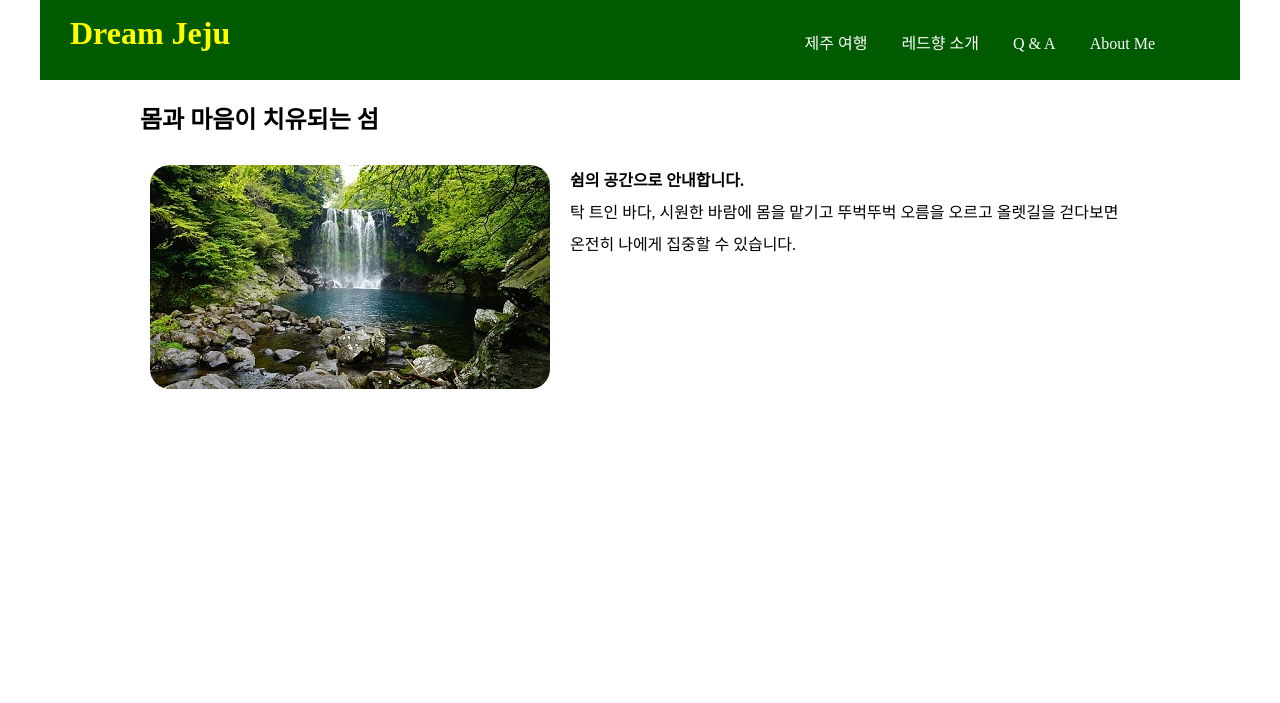
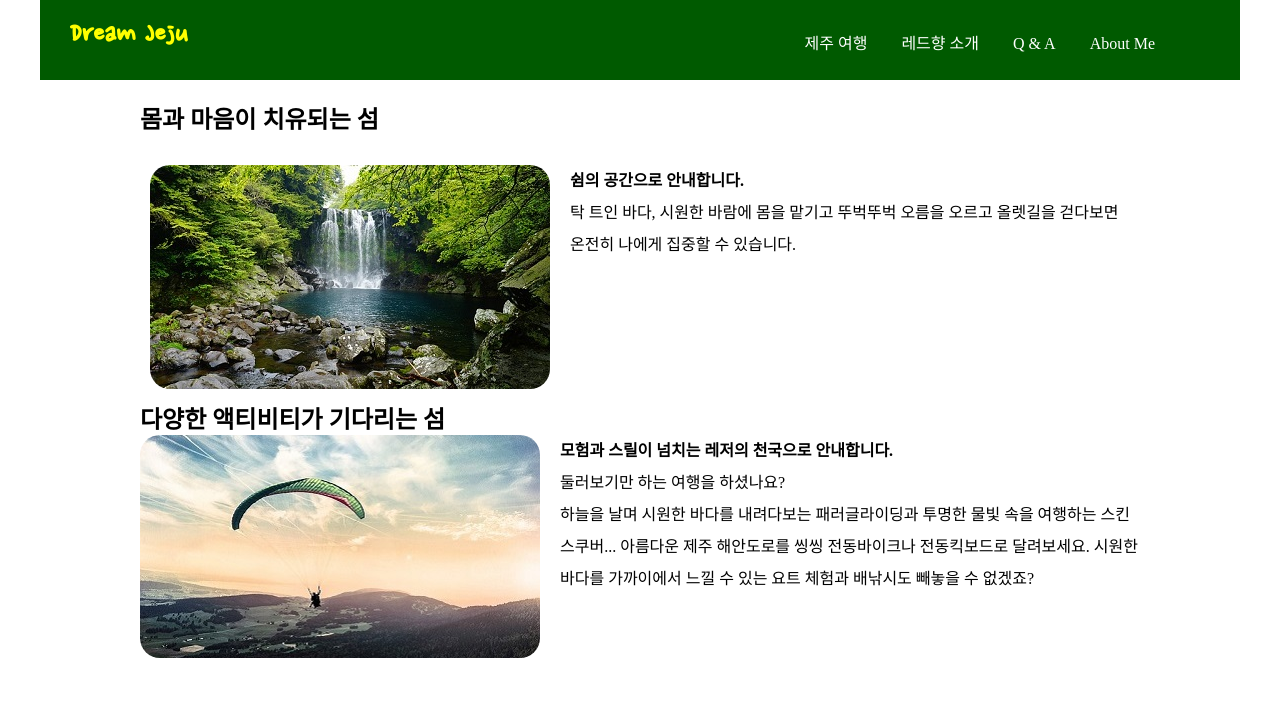
Before and after one commit to okskcctv/htmlworks, a plain HTML site: page dream-jeju/index.html in a window 1280 px wide. Drawn offline with Linux system fonts and the light colour scheme.

Commit message:
5/16 추가파일

```diff
--- a/dream-jeju/css/style.css
+++ b/dream-jeju/css/style.css
@@ -1,10 +1,12 @@
+@import url('https://fonts.googleapis.com/css2?family=Nanum+Pen+Script&display=swap');
 *{margin: 0; padding: 0;}
 #container{width: 1200px; margin: 0 auto;}
 
 /* header 영역 */
 header{height: 80px; background: rgb(0, 90, 0);}
 header #logo{width: 300px; float: left; padding: 15px 30px;}
-header #logo a{color: yellow; text-decoration: none;}
+header #logo a{color: yellow; text-decoration: none;
+    font-family:'Nanum Pen Script'}
 header nav{width: 800px; float: right;}
 header #topMenu{list-style: none; text-align: right;
     margin-right: 50px; padding: 15px 20px;}
@@ -15,5 +17,6 @@ header #topMenu li a{color: #fff; text-decoration: none;}
 #contents{width: 1000px; margin: 20px auto;}
 #contents section div{margin: 30px 10px;}
 #contents section p{line-height: 2;}
-#contents #healing img{float: left; margin-right: 20px;
+#contents #healing, #activity{height: 300px;}
+#contents #healing img, #activity img{float: left; margin-right: 20px;
     border-radius: 20px;}
--- a/dream-jeju/index.html
+++ b/dream-jeju/index.html
@@ -27,15 +27,22 @@
                 <h2>몸과 마음이 치유되는 섬</h2>
                 <div class="detail">
                     <img src="./images/healing.jpg" alt="폭포">
-                    <p><b>쉼의 공간으로 안내합니다.</b><p>
+                    <p><b>쉼의 공간으로 안내합니다.</b></p>
                     <p>탁 트인 바다, 시원한 바람에 몸을 맡기고 뚜벅뚜벅
                     오름을 오르고 올렛길을 걷다보면 온전히 나에게
                     집중할 수 있습니다.
-                </p>
+                    </p>
                 </div>
             </section>
-            <section>
-
+            <section id="activity">
+                <h2>다양한 액티비티가 기다리는 섬</h2>
+                <img src="./images/activity.jpg" alt="패러글라이딩">
+                <p><b>모험과 스릴이 넘치는 레저의 천국으로 안내합니다.</b></p>
+                <p>둘러보기만 하는 여행을 하셨나요?<br>
+                    하늘을 날며 시원한 바다를 내려다보는 패러글라이딩과 투명한 물빛 속을
+                    여행하는 스킨 스쿠버... 아름다운 제주 해안도로를 씽씽 전동바이크나 전동킥보드로
+                    달려보세요. 시원한 바다를 가까이에서 느낄 수 있는 요트 체험과 배낚시도 빼놓을 수 없겠죠?
+                </p>
             </section>
             <section>
 
```
Also changed, not shown: dream-jeju/images/activity.jpg (added).
